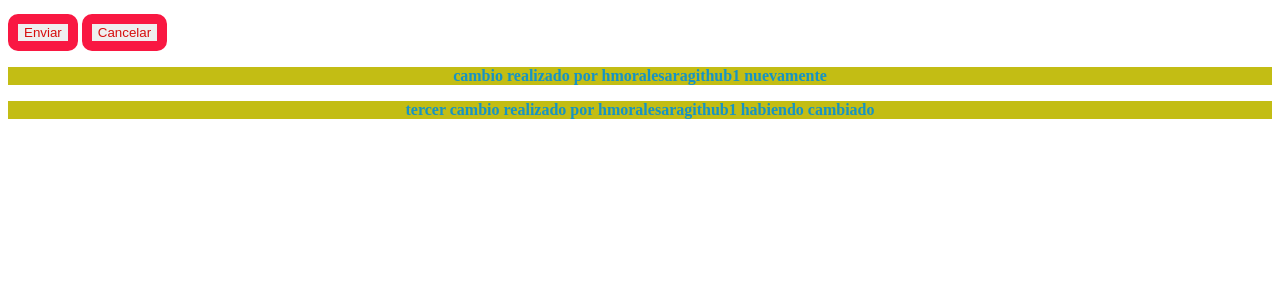
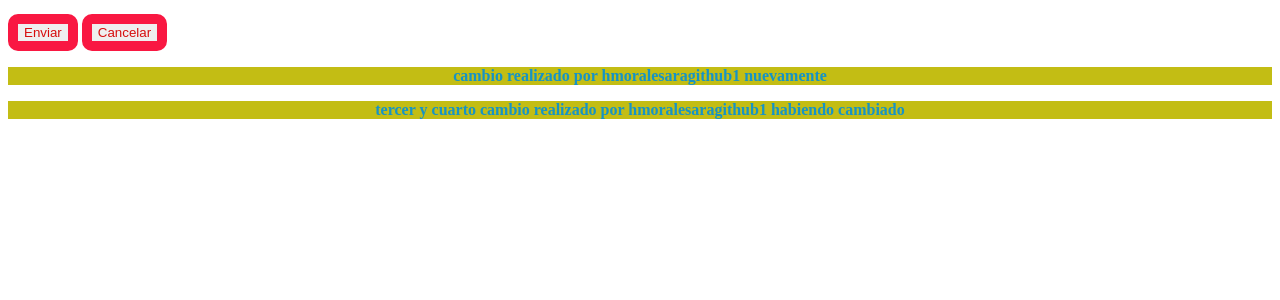
Before and after one commit to comunidadhama/ProyectoInicialPHP, a PHP site: page /strings.php in a window 1280 px wide. Shown: the part 258-558 px from the top of the page. Run offline with PHP 8.4, Linux system fonts and the light colour scheme.

Commit message:
cuarto commit como hm1

```diff
--- a/strings.php
+++ b/strings.php
@@ -63,6 +63,6 @@ echo "<p class='resaltarRamaTest'> Realizamos cambios para GITHUB en la rama Tes
 <input class="btnEnviar" type="submit" name="btnEnviando" value="Enviar" id="btnEnviando">
 <input class="btnEnviar" type="submit" name="btnCancelar" value="Cancelar" id="btnCancelar">
 <p class="resaltar">cambio realizado por hmoralesaragithub1 nuevamente</p>
- <p class="resaltar">tercer cambio realizado por hmoralesaragithub1 habiendo cambiado</p>
+ <p class="resaltar">tercer y cuarto cambio realizado por hmoralesaragithub1 habiendo cambiado</p>
 </body>
 </html>
```
